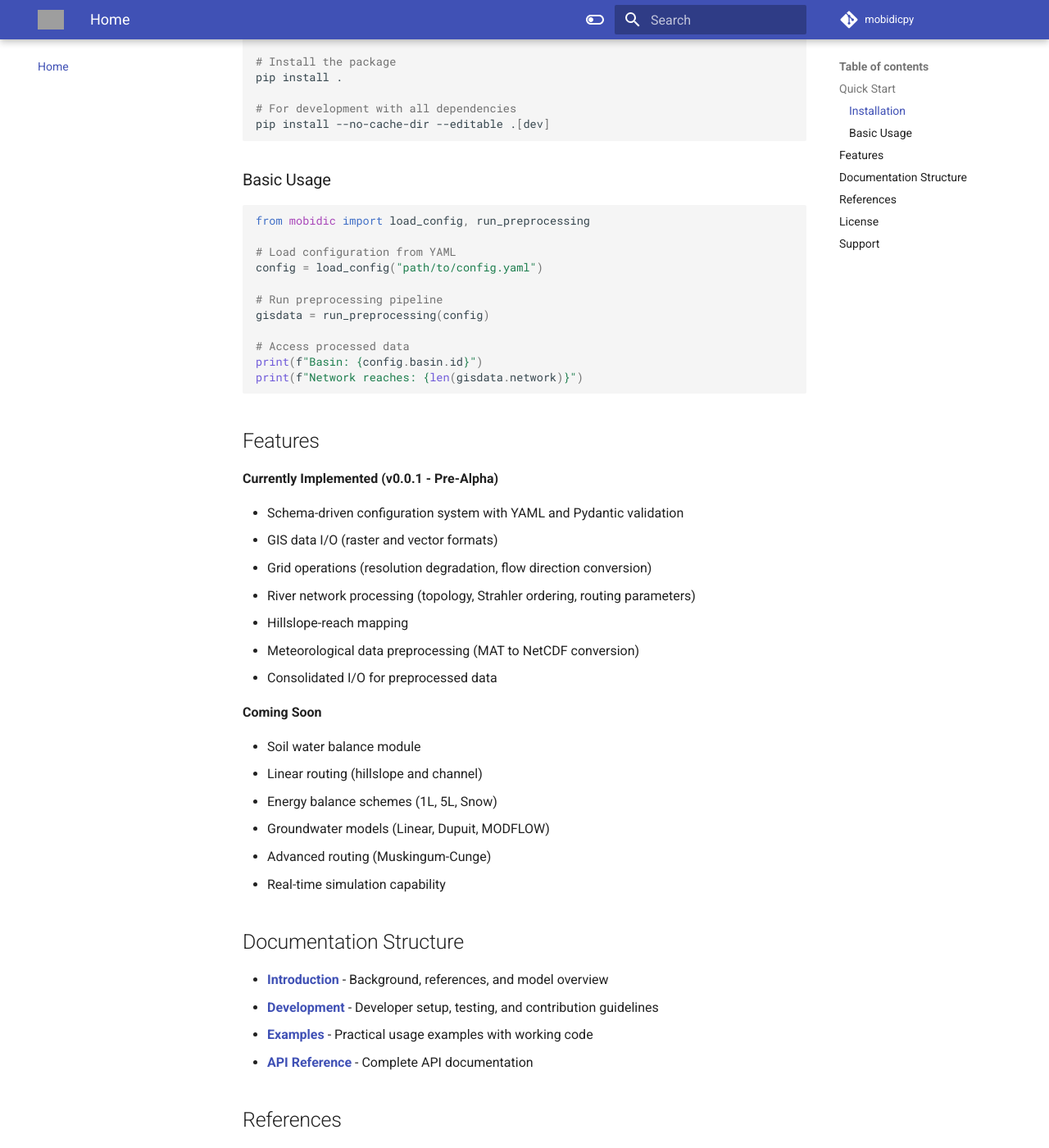
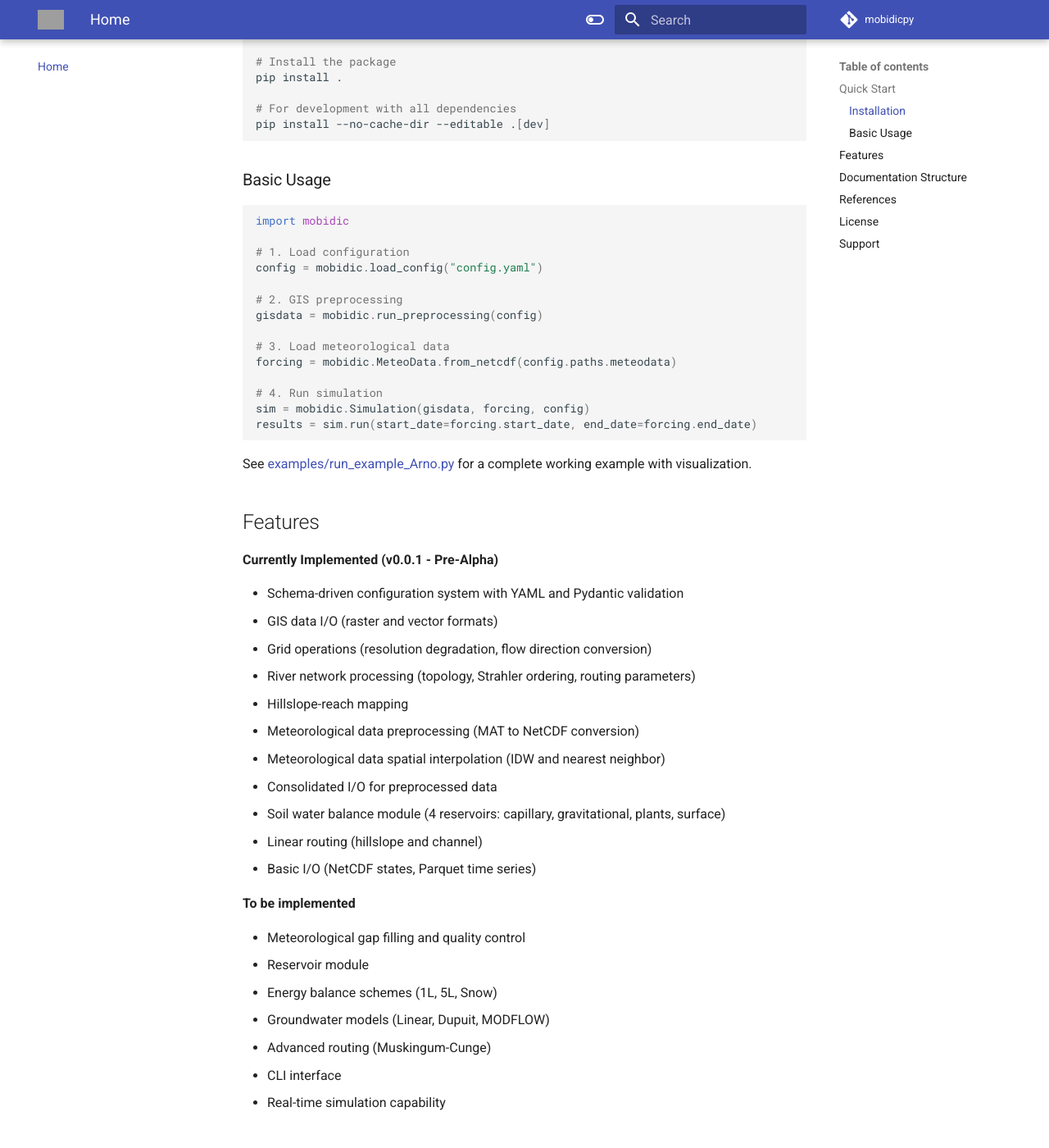
Before and after one commit to mobidichydro/MOBIDICpy, an MkDocs documentation site: the page built from docs/index.md, in a window 1280 px wide and 1400 px high, scrolled down 529 px. Shown: the whole window at 82% size. Built offline with MkDocs 1.6.1 and Material for MkDocs 9.7.7, drawn with Linux system fonts in a browser that asks for light colours; a script that is not in the unit is left out; comment, search, counter and statistics services are not loaded; grey boxes are pictures that could not be loaded.

Commit message:
Updated documentation index

````diff
--- a/docs/index.md
+++ b/docs/index.md
@@ -23,18 +23,23 @@ pip install --no-cache-dir --editable .[dev]
 ### Basic Usage
 
 ```python
-from mobidic import load_config, run_preprocessing
+import mobidic
 
-# Load configuration from YAML
-config = load_config("path/to/config.yaml")
+# 1. Load configuration
+config = mobidic.load_config("config.yaml")
 
-# Run preprocessing pipeline
-gisdata = run_preprocessing(config)
+# 2. GIS preprocessing
+gisdata = mobidic.run_preprocessing(config)
 
-# Access processed data
-print(f"Basin: {config.basin.id}")
-print(f"Network reaches: {len(gisdata.network)}")
+# 3. Load meteorological data
+forcing = mobidic.MeteoData.from_netcdf(config.paths.meteodata)
+
+# 4. Run simulation
+sim = mobidic.Simulation(gisdata, forcing, config)
+results = sim.run(start_date=forcing.start_date, end_date=forcing.end_date)
 ```
+
+See [examples/run_example_Arno.py](https://github.com/mobidichydro/mobidicpy/blob/main/examples/run_example_Arno.py) for a complete working example with visualization.
 
 ## Features
 
@@ -46,15 +51,20 @@ print(f"Network reaches: {len(gisdata.network)}")
 - River network processing (topology, Strahler ordering, routing parameters)
 - Hillslope-reach mapping
 - Meteorological data preprocessing (MAT to NetCDF conversion)
+- Meteorological data spatial interpolation (IDW and nearest neighbor)
 - Consolidated I/O for preprocessed data
+- Soil water balance module (4 reservoirs: capillary, gravitational, plants, surface)
+- Linear routing (hillslope and channel)
+- Basic I/O (NetCDF states, Parquet time series)
 
-**Coming Soon**
+**To be implemented**
 
-- Soil water balance module
-- Linear routing (hillslope and channel)
+- Meteorological gap filling and quality control
+- Reservoir module
 - Energy balance schemes (1L, 5L, Snow)
 - Groundwater models (Linear, Dupuit, MODFLOW)
 - Advanced routing (Muskingum-Cunge)
+- CLI interface
 - Real-time simulation capability
 
 ## Documentation Structure
````
